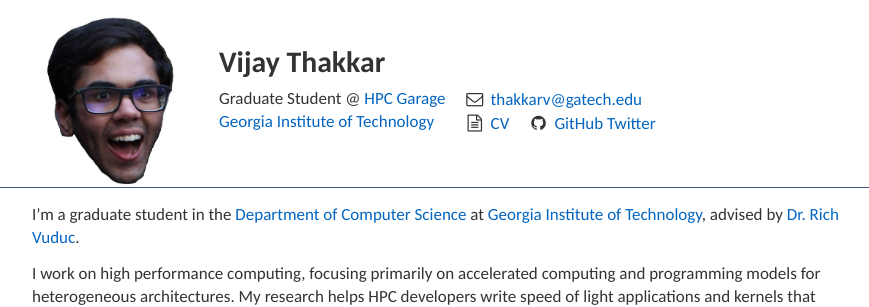
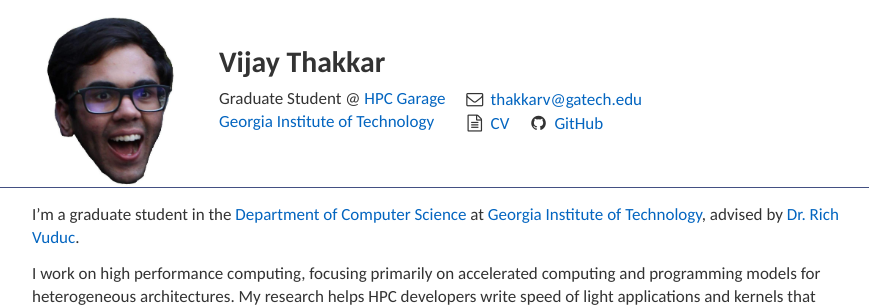
Before and after one commit to thakkarV/thakkarV, a Jekyll site: the page built from index.md, in a window 1280 px wide. Shown: the top 307 px of the page, without its empty margins (200-1069 px from the left). Built offline with Jekyll 4.4.1, drawn with Linux system fonts in a browser that asks for light colours.

Commit message:
tmp: remove broken twitter icon

```diff
--- a/_layouts/default.html
+++ b/_layouts/default.html
@@ -41,7 +41,7 @@
                     <div class="header-link"><i class="icon-mail"></i> <a target="_blank" id="contact" href="#">thakkar<span style="display:none">DEL</span>v@gatech<span style="display:none">ETE</span>.edu</a></div><br />
                     <div class="header-link header-link-pad"><i class="icon-doc"></i> <a href="files/cv.pdf">CV</a></div>
                     <div class="header-link"><i class="icon-github"></i> <a href="https://github.com/thakkarv">GitHub</a></div>
-                    <div class="header-link"><i class="icon-twitter"></i> <a href="https://twitter.com/DROP_ALL_TABLES">Twitter</a></div>
+                    <!-- <div class="header-link"><i class="icon-twitter"></i> <a href="https://twitter.com/DROP_ALL_TABLES">Twitter</a></div> -->
                 </div>
             </div>
         </div>
```
